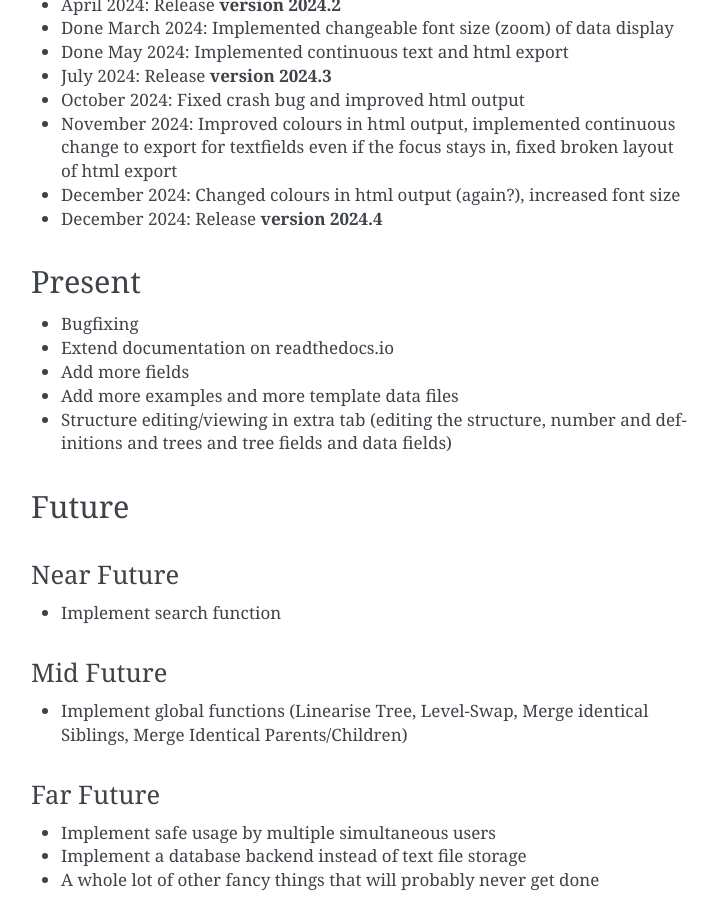
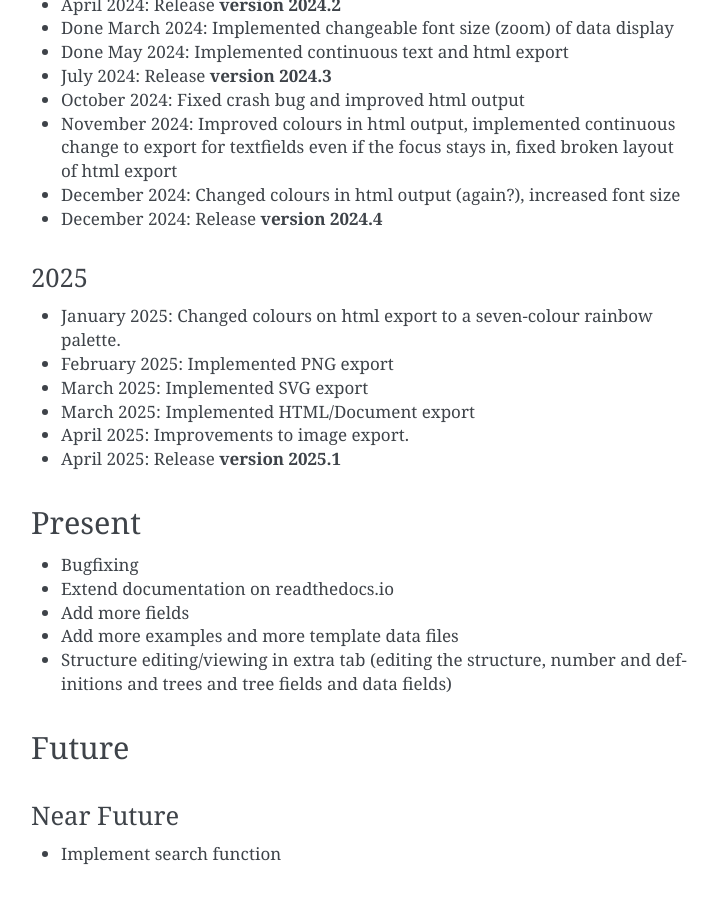
Before and after one commit to jkanev/treetime, a Sphinx documentation site: the page built from docs/releases.rst, in a window 1280 px wide and 900 px high, scrolled down 3071 px. Shown: the whole window, without its empty margins (389-1107 px from the left). Built offline with Sphinx 7.4.7, drawn with Linux system fonts in a browser that asks for light colours.

Commit message:
Release 2025.1
Adopted documentation and released first version in 2025.

```diff
--- a/docs/conf.py
+++ b/docs/conf.py
@@ -22,7 +22,7 @@ copyright = 'CC BY-SA 4.0,  Jacob Kanev'
 author = 'Jacob Kanev'
 
 # The full version, including alpha/beta/rc tags
-release = '2024.4'
+release = '2025.1'
 
 
 # -- General configuration ---------------------------------------------------
--- a/docs/index.rst
+++ b/docs/index.rst
@@ -1,5 +1,5 @@
 
-.. image:: ../data/treetime-logo.png
+.. image:: ../../treetime/data/treetime-logo.png
    :align: left
    :scale: 50%
 
--- a/docs/introduction.rst
+++ b/docs/introduction.rst
@@ -112,7 +112,7 @@ Installation
 Using pre-compiled Binaries
 ^^^^^^^^^^^^^^^^^^^^^^^^^^^
 
-- Windows, Linux: Go to [github.com/jkanev/treetime/releases/tag/2024.4](https://github.com/jkanev/treetime/releases/tag/2024.4) and download a zipped package for Windows 10, 64 bit, or for Linux 64 bit from there. Unzip it into your program directory and run *TreeTime* or *TreeTime.exe* from the new folder. Unzip the data package too. Add the program folder to your path.
+- Windows, Linux: Go to [github.com/jkanev/treetime/releases/tag/2025.1](https://github.com/jkanev/treetime/releases/tag/2025.1) and download a zipped package for Windows 10, 64 bit, or for Linux 64 bit from there. Unzip it into your program directory and run *TreeTime* or *TreeTime.exe* from the new folder. Unzip the data package too. Add the program folder to your path.
 
   Executable bundles have been created with pyinstaller ([www.pyinstaller.org](http://www.pyinstaller.org)).
 
--- a/docs/releases.rst
+++ b/docs/releases.rst
@@ -115,6 +115,15 @@ Past
 * December 2024: Changed colours in html output (again?), increased font size
 * December 2024: Release **version 2024.4**
 
+2025
+^^^^
+
+* January 2025: Changed colours on html export to a seven-colour rainbow palette.
+* February 2025: Implemented PNG export
+* March 2025: Implemented SVG export
+* March 2025: Implemented HTML/Document export
+* April 2025: Improvements to image export.
+* April 2025: Release **version 2025.1**
 
 Present
 -------
--- a/setup.py
+++ b/setup.py
@@ -11,7 +11,7 @@ with open(path.join(this_directory, 'README.md'), encoding='utf-8') as f:
 
 setup(
     name='TreeTime',
-    version='2024.4',
+    version='2025.1',
     description='TreeTime is a to-do list manager, test report tool, project manager, family ancestry editor,'
                 'mind-mapping tool, etc. Using TreeTime you can categorise and organise any data in tree structures.'
                 'You can define several trees, each with a different structure, on the same data. You can use functions'
```
Also changed, not shown: README.md (+7 -1 lines), docs/index.md (+4 -4 lines), 4 other files.
